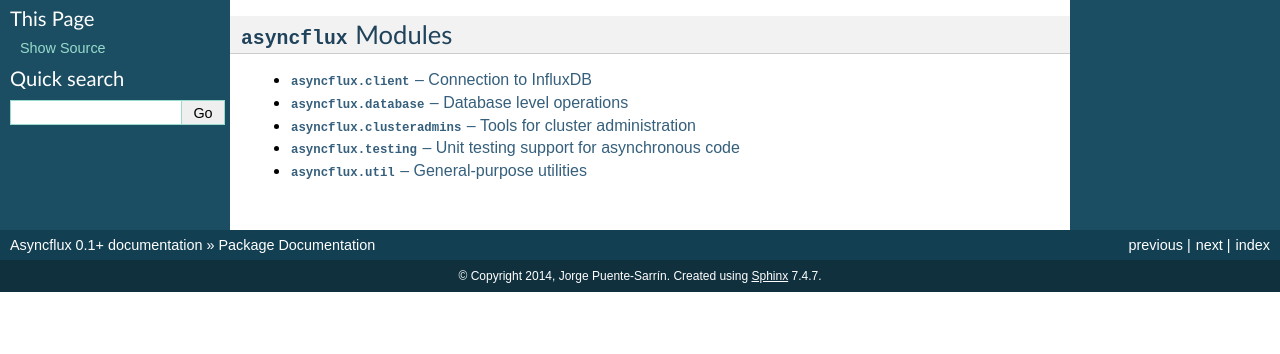
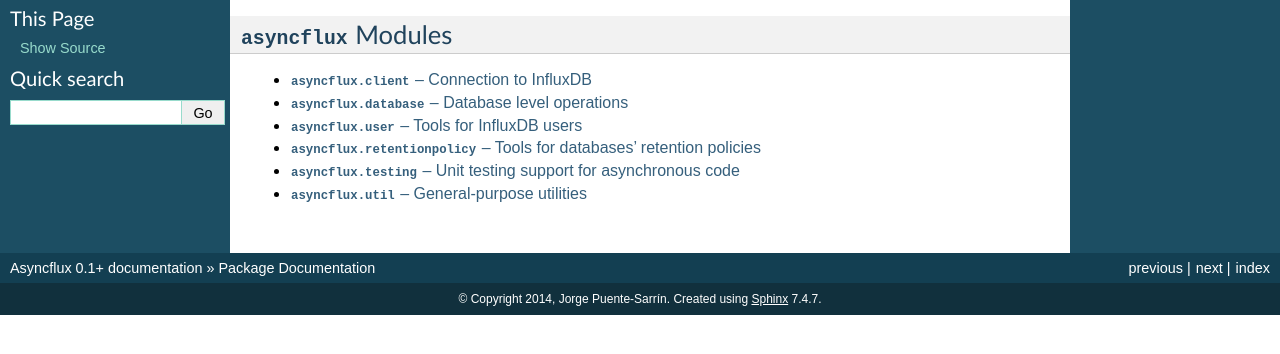
Before and after one commit to puentesarrin/asyncflux, a Sphinx documentation site: the page built from docs/modules/index.rst, in a window 1280 px wide, cut to the strip 248-602 px from the top of the page. Built offline with Sphinx 7.4.7, drawn with Linux system fonts in a browser that asks for light colours.

Commit message:
Added doc skeletons for user and retention policy modules, removed for deprecated clusteradmins module.

```diff
--- a/docs/modules/clusteradmins.rst
+++ /dev/null
@@ -1,8 +0,0 @@
-:mod:`asyncflux.clusteradmins` -- Tools for cluster administration
-------------------------------------------------------------------
-
-.. automodule:: asyncflux.clusteradmins
-    :synopsis: Tools for cluster administration
-    :members:
-    :undoc-members:
-    :show-inheritance:
--- a/docs/modules/index.rst
+++ b/docs/modules/index.rst
@@ -17,6 +17,7 @@
 
    client
    database
-   clusteradmins
+   user
+   retentionpolicy
    testing
    util
--- /dev/null
+++ b/docs/modules/retentionpolicy.rst
@@ -0,0 +1,8 @@
+:mod:`asyncflux.retentionpolicy` -- Tools for databases' retention policies
+---------------------------------------------------------------------------
+
+.. automodule:: asyncflux.retentionpolicy
+    :synopsis: Tools for databases' retention policies
+    :members:
+    :undoc-members:
+    :show-inheritance:
--- /dev/null
+++ b/docs/modules/user.rst
@@ -0,0 +1,8 @@
+:mod:`asyncflux.user` -- Tools for InfluxDB users
+-------------------------------------------------
+
+.. automodule:: asyncflux.user
+    :synopsis: Tools for InfluxDB users
+    :members:
+    :undoc-members:
+    :show-inheritance:
```
